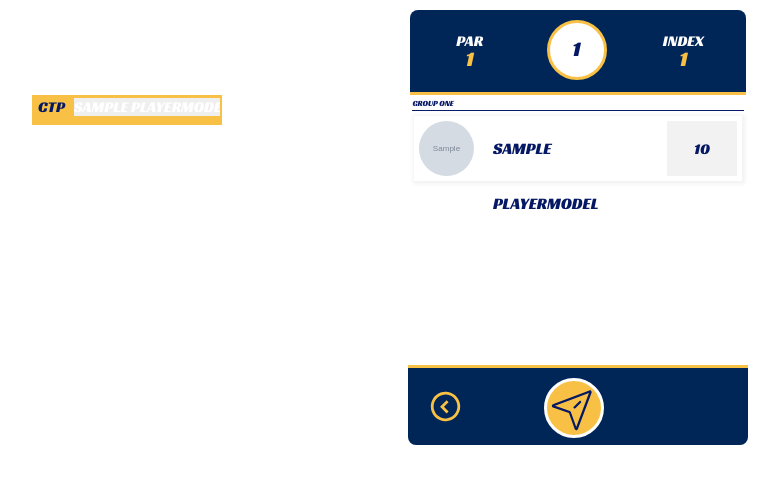
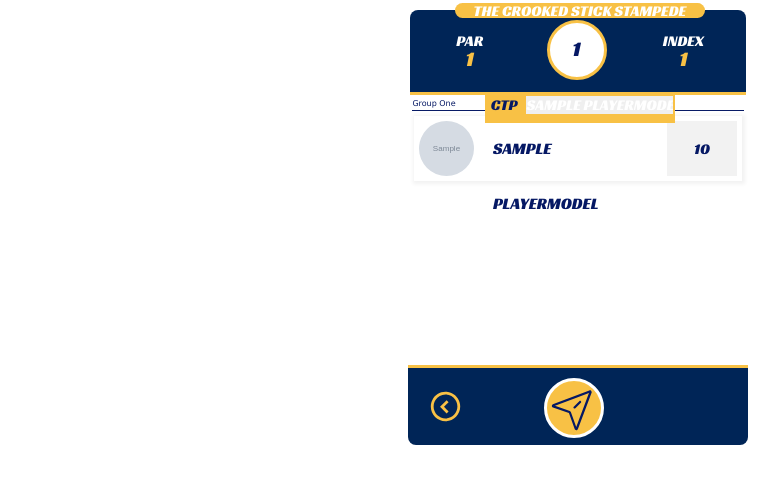
Before and after one commit to dmhburke/golfapp1devGIT, a Django app: page /login/round1/1 in a window 1280 px wide. Shown: the part 110-594 px from the top of the page, without its empty margins (62-841 px from the left). Run offline with Django 3.2, Linux system fonts and the light colour scheme; tables that the repository leaves empty hold one stand-in row (values such as "Sample post"); grey boxes marked "Sample" are stand-in pictures.

Commit message:
Add Tussle names to holes

```diff
--- a/catalog/static/css/styles.css
+++ b/catalog/static/css/styles.css
@@ -727,6 +727,7 @@ a:link {
   border-bottom: 3px solid #F8C145;
   width: 99%;
   margin: 0 auto;
+  position: relative;
 }
 
 #holeNumber {
@@ -816,11 +817,10 @@ input[type=number]::-webkit-outer-spin-button {
 
 .ctpSubmit {
   position: absolute;
-  top: 205px;
-  left: 94px;
+  top: 83px;
+  left: 75px;
   height: 30px;
   width: 190px;
-  z-index: 100;
 }
 
 #ctpLabelContainer {
@@ -861,6 +861,18 @@ input[type=number]::-webkit-outer-spin-button {
   margin: 2px auto;
   -webkit-appearance: none;
   border: 0;
+}
+
+#tussleName {
+  height: 15px;
+  line-height: 15px;
+  width: 250px;
+  position: absolute;
+  top: -7px;
+  left: 45px;
+  z-index: 100;
+  text-align: center;
+  border-radius: 20px;
 }
 
 #scoreScrollContainer {
--- a/catalog/templates/rd1HoleDetail.html
+++ b/catalog/templates/rd1HoleDetail.html
@@ -3,14 +3,16 @@
 {% block content %}
 
 {% load static %}
+
+<form method = "POST">
+    {% csrf_token %}
+
 <div id="holeDetailsContainer">
+<!--insert TUSSLE IF STATEMENT HERE -->
+  <div id="tussleName" class="indyText yellowBackground whiteText">The Crooked Stick Stampede</div>
   <div class="indyText whiteText" id="holePar">Par<br><span class="yellowText indyText" style="font-size: 1.75rem">{{ hole_par }}</span></div>
   <div class="yellowBorder indyText blueText" id="holeNumber">{{ hole_number }}</div>
   <div class="indyText whiteText" id="holeIndex">Index<br><span class="yellowText indyText" style="font-size: 1.75rem">{{ hole_index }}</span></div>
-</div>
-
-<form method = "POST">
-    {% csrf_token %}
 {% if hole_ctp > 0 %}
   <div class="yellowBorder ctpSubmit yellowBackground">
   <div class="blueText" id="ctpLabelContainer">CTP</div>
@@ -23,12 +25,14 @@
 
   {% endif %}
 
+</div>
+
 <div id="scoreScrollContainer">
 <div id="scoreSubmitContainer">
 
 <!-- Single player row-->
     {% if active_players >= 1 %}
-    <div class="indyText listBuffer">Group One</div>
+    <div class="listBuffer">Group One</div>
     <div class="playerRow">
       <img class="playerImage" src="{{ player1.player_name.image.url }}">
       <div class="playerName indyText blueText">{{ player1.player_name.name }}</div>
@@ -64,7 +68,7 @@
     {% endif %}
 
     {% if active_players >= 5 %}
-    <div class="indyText listBuffer">Group Two</div>
+    <div class="listBuffer">Group Two</div>
     <div class="playerRow">
       <img class="playerImage" src="{{ player5.player_name.image.url }}">
       <div class="playerName indyText blueText">{{ player5.player_name.name }}</div>
@@ -97,7 +101,7 @@
     {% endif %}
 
     {% if active_players >= 9 %}
-    <div class="indyText listBuffer">Group Three</div>
+    <div class="listBuffer">Group Three</div>
     <div class="playerRow">
       <img class="playerImage" src="{{ player9.player_name.image.url }}">
       <div class="playerName indyText blueText">{{ player9.player_name.name }}</div>
```
Lines whose indentation alone changed are shown as unchanged.
